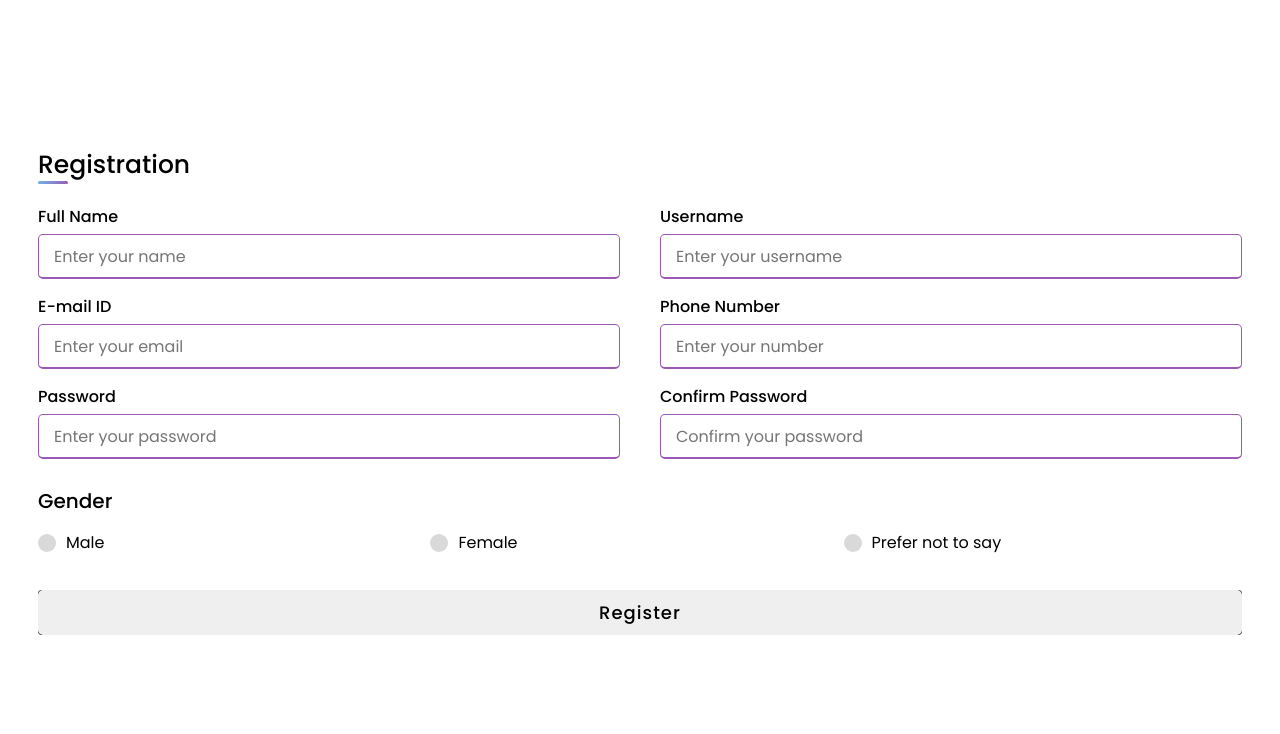
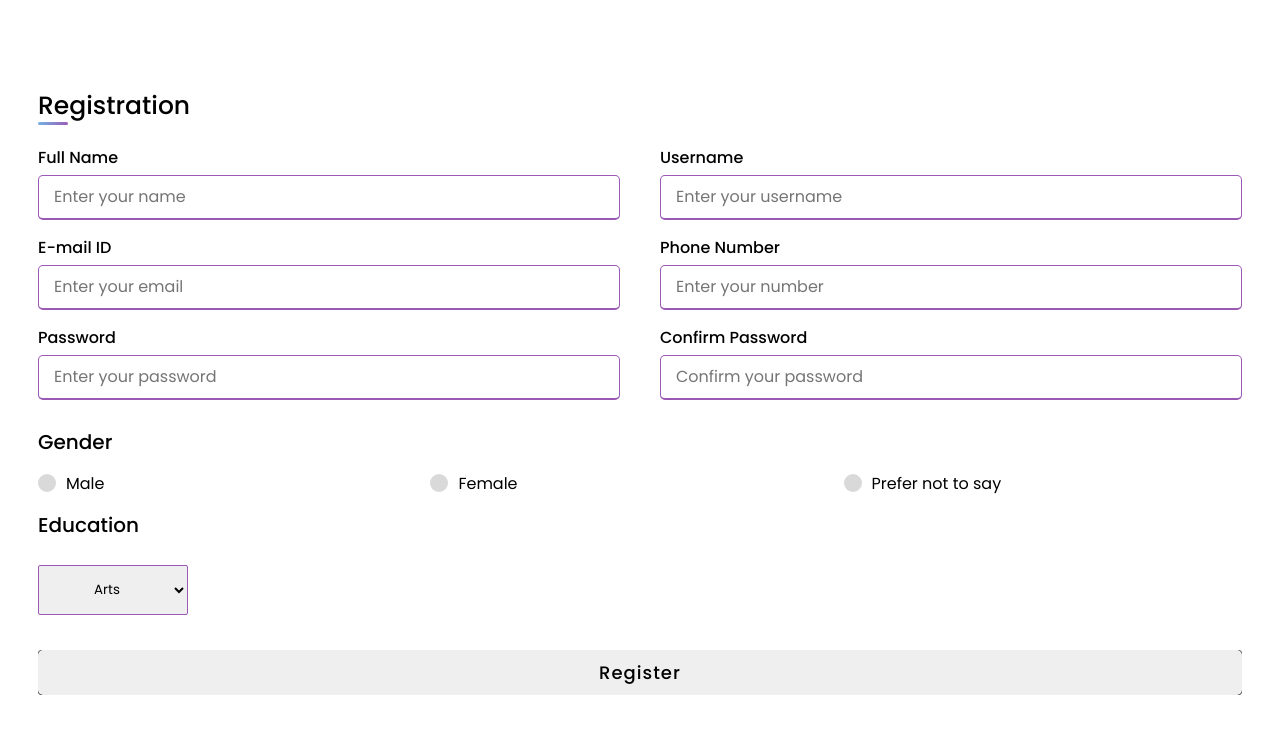
Before and after one commit to Madhan-git-acc/Tasks, an Angular app: page / in a window 1280 px wide. Shown: the top 734 px of the page. Built offline with nearby package versions, Linux system fonts and the light colour scheme.

Commit message:
add education field

```diff
--- a/src/app/app.component.css
+++ b/src/app/app.component.css
@@ -154,3 +154,27 @@ form .user-details .input-box{
    border: 1px solid;
    color : black;
 }
+.Depart label{
+  font-size: 20px;
+  font-weight: 500;
+
+
+}
+.Depart select{
+  width: 150px;
+  height: 50px;
+  border-radius: 2px;
+  border-color:#9b59b6
+
+
+}
+.Depart option{
+  text-align: center;
+  font-size: 15px;
+  font-weight: 500;
+  text-transform: capitalize;
+
+
+
+
+}
--- a/src/app/app.component.html
+++ b/src/app/app.component.html
@@ -78,6 +78,20 @@
           <span class="gender">Prefer not to say</span>
           </label>
         </div>
+        <div class="Depart">
+          <label  for="">Education </label><br><br>
+          <select id="ddselect">
+            <option value="Arts">Arts</option>
+            <option value="B.E">B.E</option>
+            <option value="B.Tech">B.Tech</option>
+            <option value="Diplomo">Diplomo</option>
+            <option value="B.Pharm">B.Pharm</option>
+            <option value="Medical">Medical</option>
+
+
+
+          </select>
+        </div>
       </div>
 
 
```
